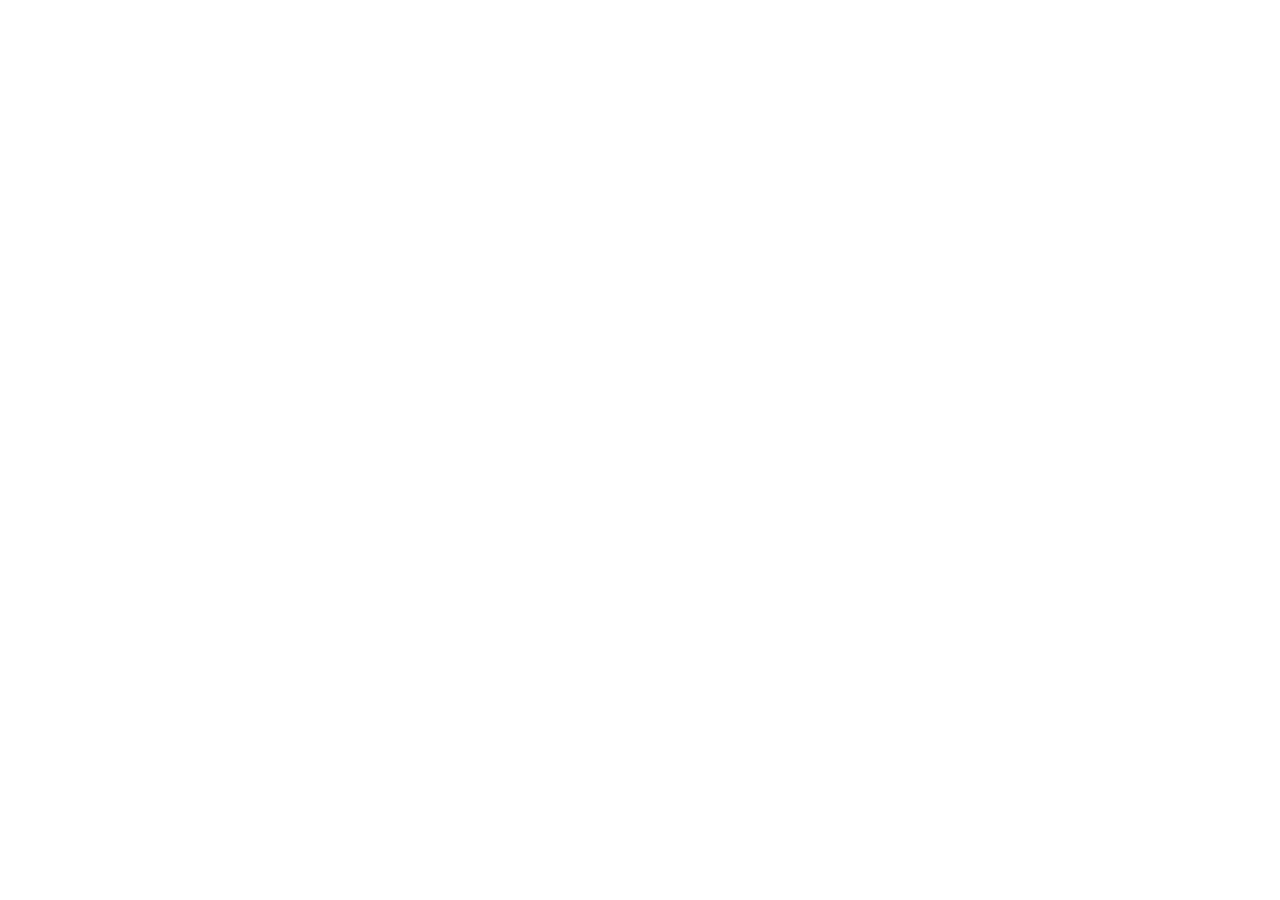
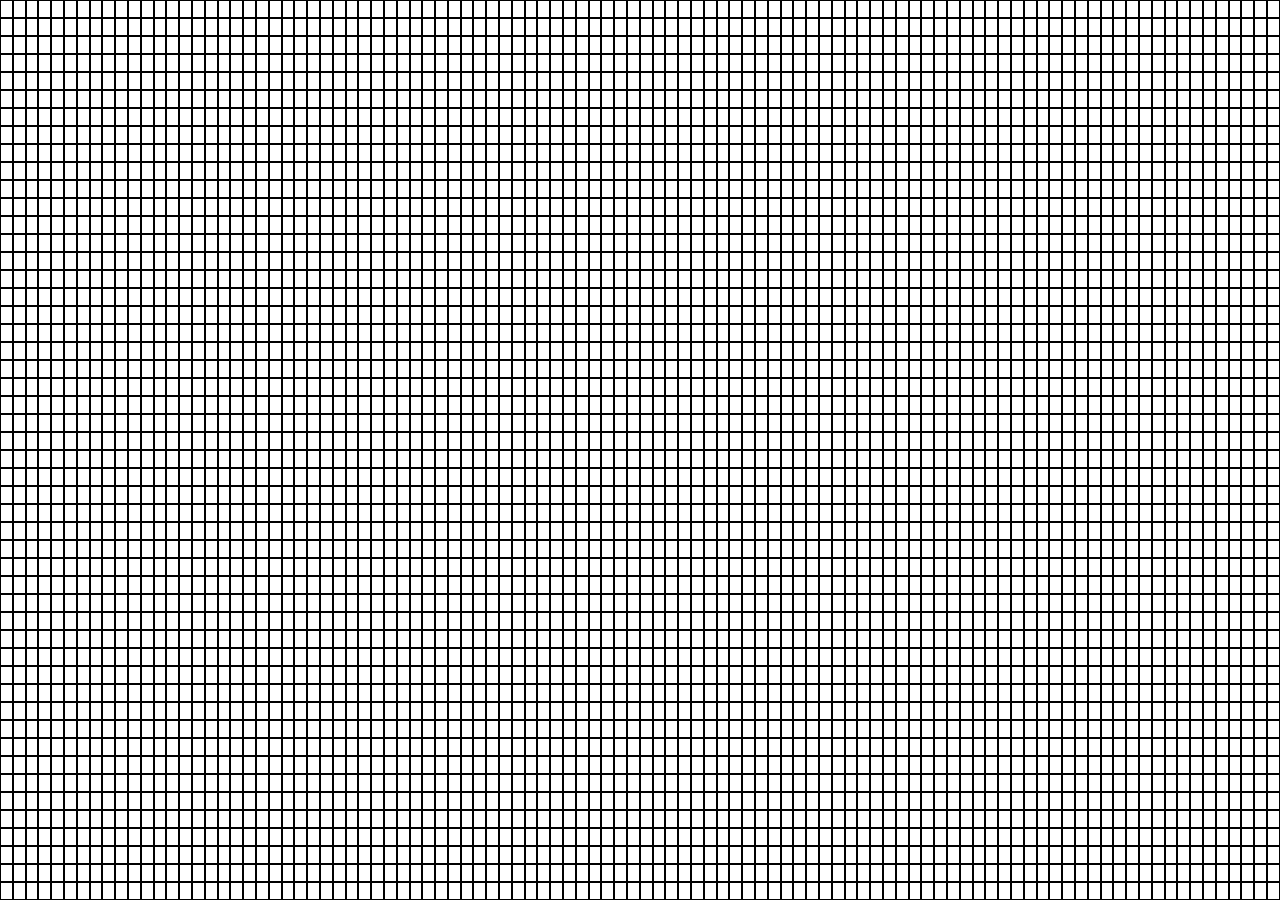
Before and after one commit to stephenjusto247/visualizing-search, a React (Create React App) app: page / in a window 1280 px wide. Before the commit the page ends 800 px from the top, so only its background shows below. Built offline with nearby package versions, Linux system fonts and the light colour scheme.

Commit message:
create node and grid

```diff
--- a/package.json
+++ b/package.json
@@ -6,6 +6,7 @@
     "@testing-library/jest-dom": "^5.16.1",
     "@testing-library/react": "^12.1.2",
     "@testing-library/user-event": "^13.5.0",
+    "prop-types": "^15.8.0",
     "react": "^17.0.2",
     "react-dom": "^17.0.2",
     "react-scripts": "5.0.0",
--- a/src/App.jsx
+++ b/src/App.jsx
@@ -1,8 +1,9 @@
 import React from 'react';
+import Grid from './components/Grid';
 
 function App() {
   return (
-    <div />
+    <Grid />
   );
 }
 
--- /dev/null
+++ b/src/components/Grid.css
@@ -0,0 +1,3 @@
+.row {
+  display: flex;
+}
--- /dev/null
+++ b/src/components/Grid.jsx
@@ -0,0 +1,40 @@
+import React, { useEffect, useState } from 'react';
+import Node from './Node';
+import './Grid.css';
+
+export default function Grid() {
+  const [grid, setGrid] = useState([]);
+
+  useEffect(() => {
+    const newGrid = [];
+    const numRows = 50;
+    const numCols = 100;
+
+    for (let y = 0; y < numRows; y += 1) {
+      const cols = [];
+      for (let x = 0; x < numCols; x += 1) {
+        cols.push((<Node x={x} y={y} />));
+      }
+      newGrid.push(cols);
+    }
+
+    setGrid(newGrid);
+  }, []);
+
+  return (
+    <div className="grid">
+      {grid.map((nodes) => (
+        <div className="row">
+          {nodes.map((node) => {
+            const { x, y } = node.props;
+            const key = `(${x},${y})`;
+            console.log(key);
+            return React.cloneElement(node, { key });
+          })}
+        </div>
+      ))}
+    </div>
+  );
+}
+
+// (0, 0)
--- /dev/null
+++ b/src/components/Node.css
@@ -0,0 +1,21 @@
+.node {
+  height: 1em;
+  width: 1em;
+  border: 1px solid black;
+}
+
+.target {
+  background-color: red;
+}
+
+.wall {
+  background-color: #404040;
+}
+
+.visited {
+  background-color: blue;
+}
+
+.path {
+  background-color: green;
+}
--- /dev/null
+++ b/src/components/Node.jsx
@@ -0,0 +1,32 @@
+import React, { useState } from 'react';
+import PropTypes from 'prop-types';
+import './Node.css';
+
+export default function Node({ x, y }) {
+  const [isWall, setIsWall] = useState(false);
+  const [isTarget, setIsTarget] = useState(false);
+  const [isVisited, setIsVisisted] = useState(false);
+  const [isPath, setIsPath] = useState(false);
+
+  function handleClick(e) {
+    setIsWall(!isWall);
+  }
+
+  return (
+    <div
+      className={
+      `node${isWall ? ' wall' : ''}${isTarget ? ' target' : ''}${isVisited ? ' visited' : ''}${isPath ? ' path' : ''}`
+      }
+      aria-label="Node"
+      role="button"
+      tabIndex={0}
+      onClick={handleClick}
+      onKeyPress={handleClick}
+    />
+  );
+}
+
+Node.propTypes = {
+  x: PropTypes.number.isRequired,
+  y: PropTypes.number.isRequired,
+};
```
Also changed, not shown: .eslintrc.json.
